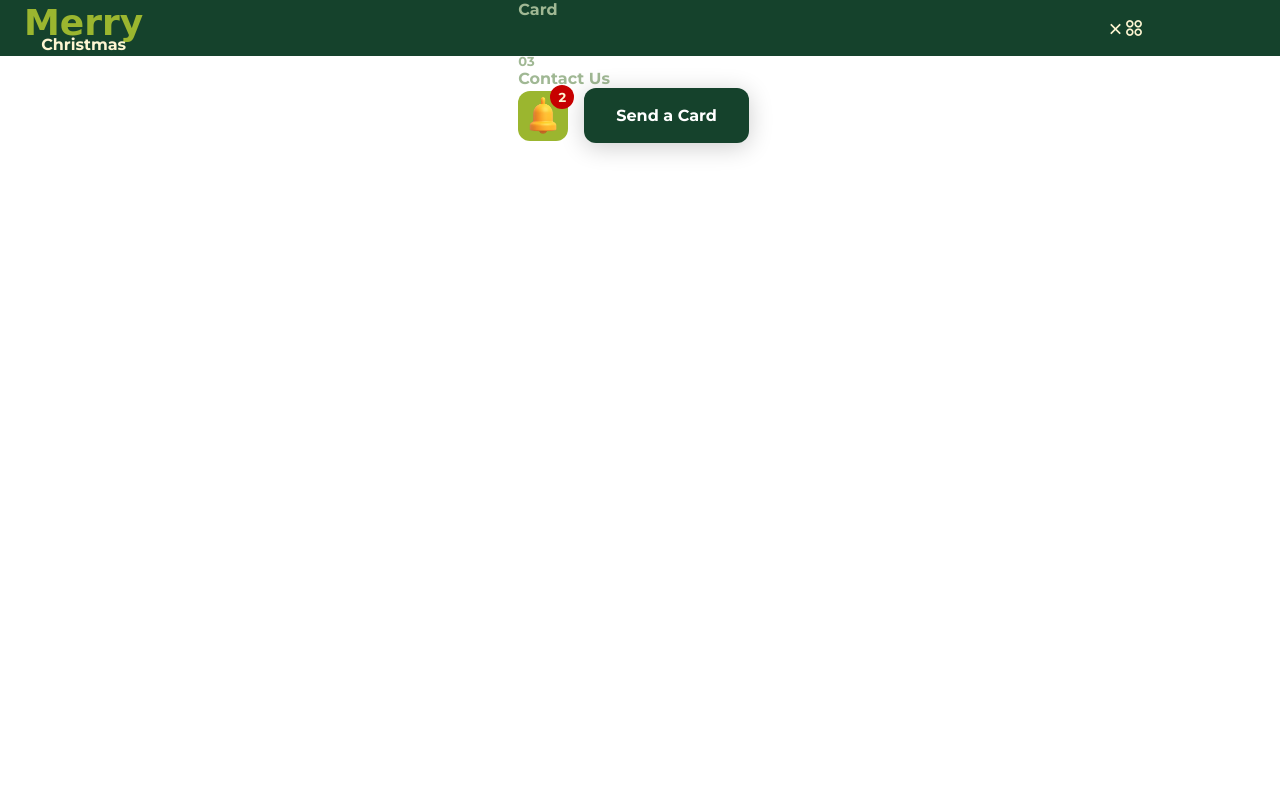
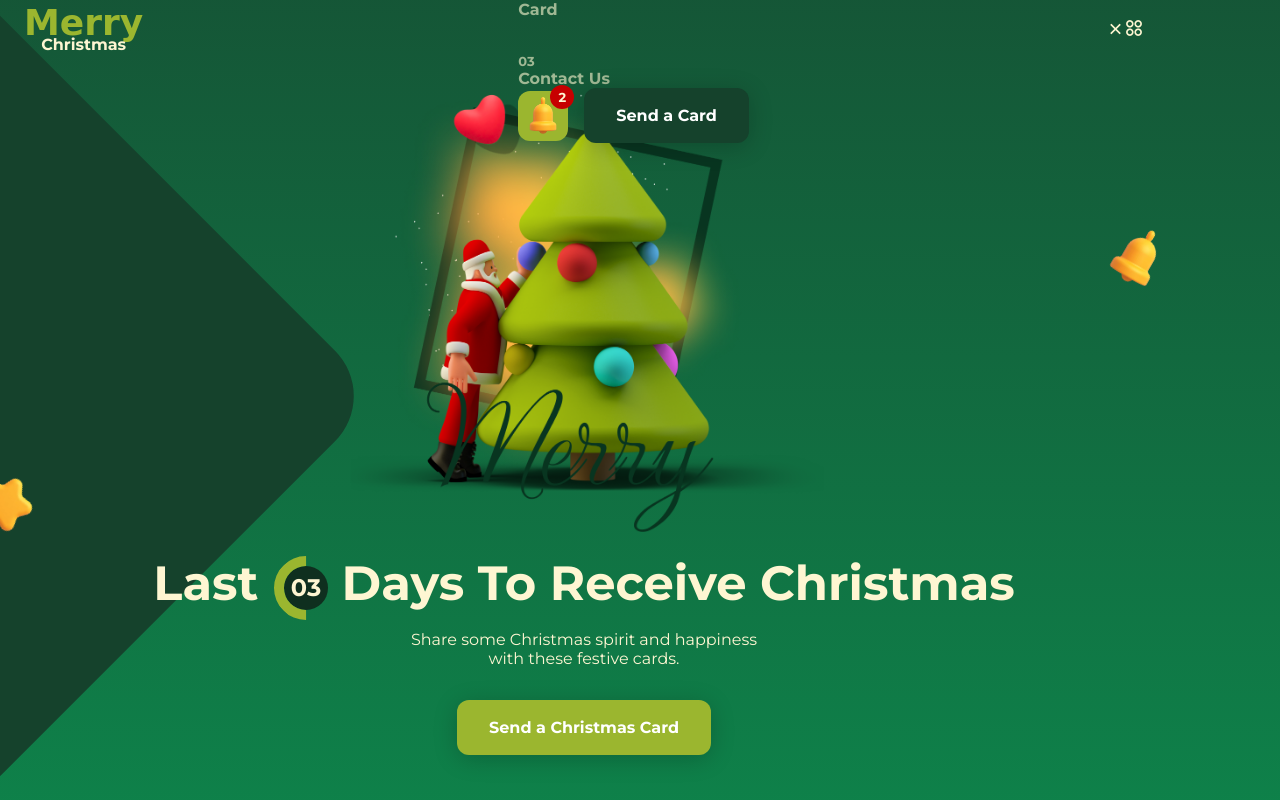
Before and after one commit to titohajili/Christmas-Website, a plain HTML site: page index.html in a window 1280 px wide. Drawn offline with nearby package versions, Linux system fonts and the light colour scheme; a web font is replaced by a local one.

Commit message:
Section Home

```diff
--- a/assets/css/styles.css
+++ b/assets/css/styles.css
@@ -85,7 +85,7 @@ img {
   width: 100%;
   top: 0;
   left: 0;
-  background-color: var(--first-color-dark);
+  background-color: transparent;
   z-index: var(--z-fixed);
 }
 
@@ -253,3 +253,103 @@ img {
   .button__dark:hover{
     background-color: var(--first-color-darker);
   }
+
+  /* ==========home======== */
+
+  .home{
+    height: 100vh;
+    display: grid;
+    align-items: center;
+
+  }
+
+  .home__container{
+    position: relative;
+    padding-block: 5.5rem 3rem;
+    display: grid;
+    row-gap: 6rem;
+  }
+
+  .home__img{
+    width: 400px;
+    transform: scale(1.2);
+    transform-origin: top;
+    justify-self: center;
+  }
+
+  .home__data{
+    text-align: center;
+  }
+
+  .home__title{
+    font-size: var(--biggest-font-size);
+    font-weight: var(--font-bold);
+    color: var(--title-color);
+    margin-bottom: 1rem;
+  }
+
+  .home__number,
+  .home__text{
+    display: inline-grid;
+  }
+
+  .home__number{
+    position: relative;
+    place-items: center;
+    margin-left: .75rem;
+    width: 44px;
+    height: 44px;
+    background-color: var(--first-color-darker);
+    border-radius: 50%;
+    font-size: var(--h2-font-size);
+    transform: translateY(-4px);
+  }
+
+  .home__number::after{
+    content: '';
+    position: absolute;
+    width: 44px;
+    height: 44px;
+    border: 10px solid var(--first-color);
+    border-right-color: transparent;
+    border-radius: 50%;
+    border-top-color: transparent;
+    transform: rotate(45deg);
+  }
+
+  .home__description{
+    margin-bottom: 2rem;
+    color: var(--title-color);
+  }
+
+  .home__bell,
+  .home__star{
+    position: absolute;
+
+  }
+
+  .home__bell{
+    width: 50px;
+    top: 14rem;
+    right: -1.25rem;
+    transform: rotate(30deg);
+  }
+
+  .home__star{
+    width: 60px;
+    bottom: 17rem;
+    left: -3rem;
+    transform: rotate(30deg);
+  }
+
+  .home__blob{
+    position: absolute;
+    width: 600px;
+    height: 600px;
+    background-color: var(--first-color-dark);
+    border-radius: 4rem;
+    transform: rotate(45deg);
+    left: -23rem;
+    top: 6rem;
+    z-index: -1;
+  }
--- a/index.html
+++ b/index.html
@@ -74,7 +74,34 @@
       <main class="main">
          <!--==================== HOME ====================-->
          <section class="home">
+            <div class="home__container container">
+               <img src="assets/img/santa.png" alt="image" class="home__img">
 
+               <div class="home__data">
+                  <div>
+                     <h1 class="home__title" id="title-data">
+                        Last
+                        <div class="home__number" id="number-data">03</div>
+                        <div class="home__text" id="text-data">Days</div>
+                        To Receive Christmas
+                     </h1>
+
+                     <h1 class="home__title" id="msg-christmas"></h1>
+                  </div>
+
+                  <p class="home__description">
+                     Share some Christmas spirit and happiness <br>
+                     with these festive cards.
+                  </p>
+
+                  <a href="#" class="button">Send a Christmas Card</a>
+               </div>
+
+               <img src="assets/img/bell.png" alt="image" class="home__bell">
+               <img src="assets/img/star.png" alt="image" class="home__star">
+
+               <div class="home__blob"></div>
+            </div>
          </section>
       </main>
 
```
